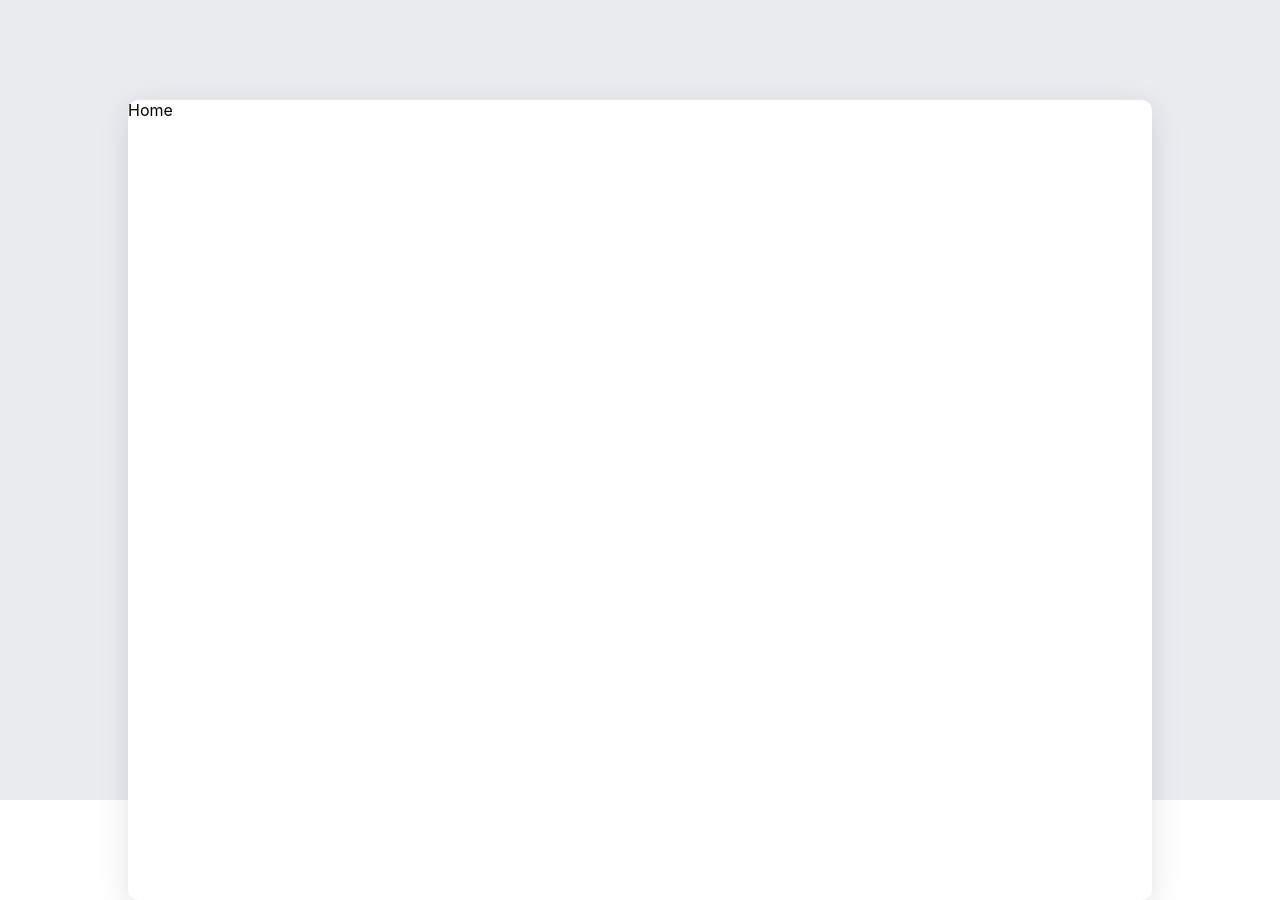
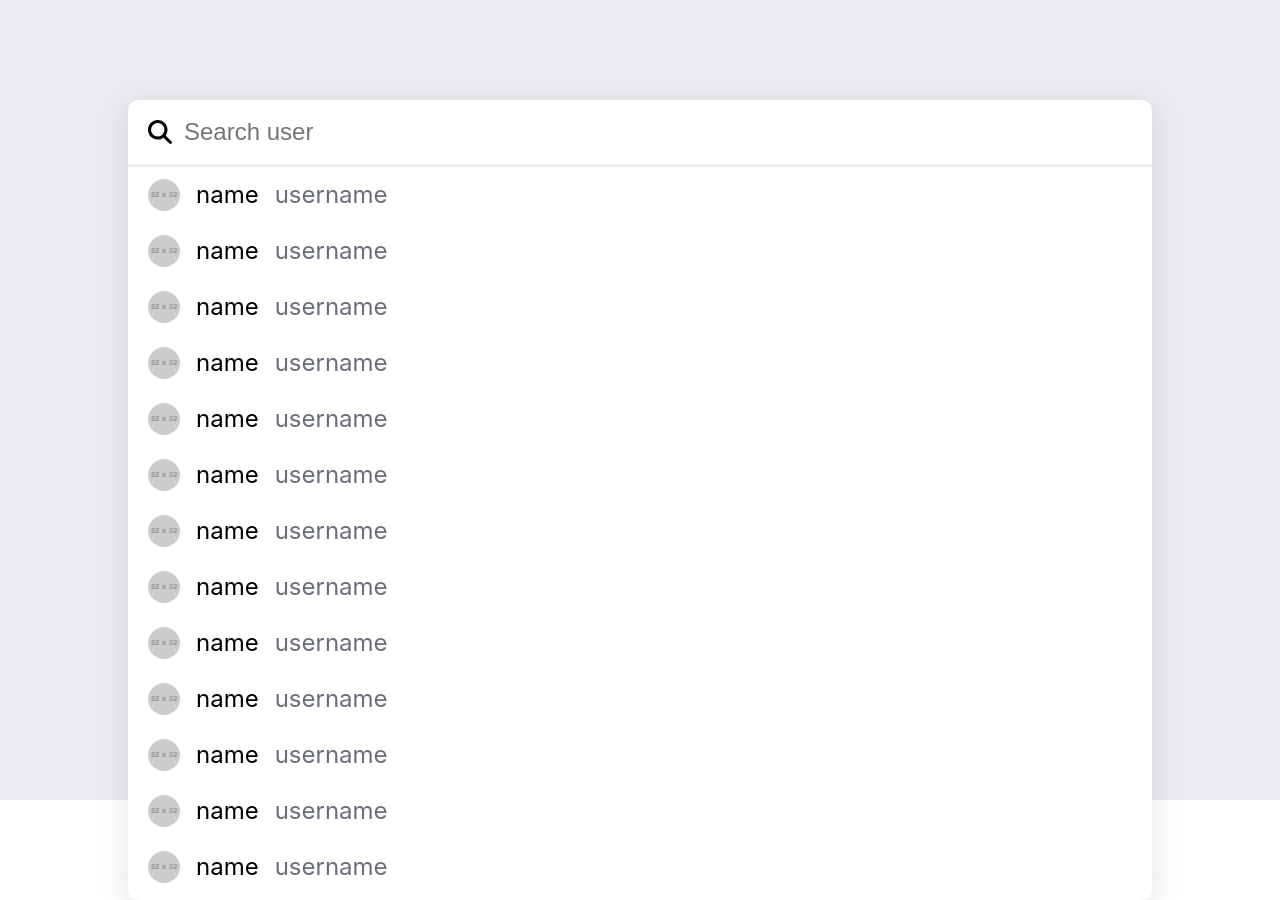
Before and after one commit to ramjak/simple-react-template, a React (Create React App) app: page / in a window 1280 px wide. Built offline with nearby package versions, Linux system fonts and the light colour scheme; the HTML template or start-up script is replaced by a standard one.

Commit message:
feat: base HomePage

```diff
--- a/package.json
+++ b/package.json
@@ -3,6 +3,9 @@
   "version": "0.1.0",
   "private": true,
   "dependencies": {
+    "@fortawesome/fontawesome-svg-core": "^6.1.1",
+    "@fortawesome/free-solid-svg-icons": "^6.1.1",
+    "@fortawesome/react-fontawesome": "^0.2.0",
     "@types/jest": "^27.5.1",
     "@types/node": "^16.11.36",
     "@types/react": "^18.0.9",
--- a/src/index.css
+++ b/src/index.css
@@ -12,3 +12,19 @@ body,
   height: 100%;
   margin: 0;
 }
+
+::-webkit-scrollbar {
+  width: 5px;
+}
+::-webkit-scrollbar-track {
+  background: transparent;
+}
+::-webkit-scrollbar-thumb {
+  background-color: rgba(155, 155, 155, 0.5);
+  border-radius: 20px;
+  border: transparent;
+}
+a {
+  text-decoration: none;
+  color: inherit;
+}
--- a/src/modules/home/HomePage.module.scss
+++ b/src/modules/home/HomePage.module.scss
@@ -0,0 +1,63 @@
+.homePage {
+  display: flex;
+  flex-direction: column;
+  height: 100%;
+}
+.searchBar {
+  border-bottom: 3px solid #efefef;
+  padding: 20px;
+  display: flex;
+}
+.searchIcon {
+  font-size: 24px;
+  vertical-align: middle;
+}
+.input {
+  height: 24px;
+  vertical-align: middle;
+  font-size: 24px;
+  padding: 0;
+  border: 0;
+  line-height: 24px;
+  margin-left: 12px;
+  background-color: transparent;
+  flex: 1 1 0;
+}
+.input:focus {
+  outline: none;
+}
+.result {
+  flex-grow: 1;
+  height: 0;
+  display: flex;
+  padding-bottom: 8px;
+}
+.listUser {
+  height: 100%;
+  overflow-y: scroll;
+  flex: 1;
+}
+.user {
+  display: flex;
+  padding: 12px 20px;
+  line-height: 24px;
+  font-size: 24px;
+  align-items: center;
+  img {
+    border-radius: 100%;
+    margin-right: 16px;
+  }
+  .username {
+    color: #6a6d7a;
+    margin-left: 16px;
+    text-decoration: none;
+  }
+  &:hover {
+    background-color: #f9fbfc;
+    cursor: pointer;
+  }
+}
+//.higlight {
+//  flex: 1;
+//  border-left: 3px solid #efefef;
+//}
--- a/src/modules/home/HomePage.tsx
+++ b/src/modules/home/HomePage.tsx
@@ -1,10 +1,43 @@
 import { FC } from "react";
+import { FontAwesomeIcon } from "@fortawesome/react-fontawesome";
+import { faMagnifyingGlass } from "@fortawesome/free-solid-svg-icons";
 import classes from "./HomePage.module.scss";
+import ROUTES, { Link } from "../../routes";
 
 interface IHomePage {}
 
 const HomePage: FC<IHomePage> = (props) => {
-  return <div>Home</div>;
+  return (
+    <div className={classes.homePage}>
+      <div className={classes.searchBar}>
+        <FontAwesomeIcon
+          icon={faMagnifyingGlass}
+          className={classes.searchIcon}
+        />
+        <input
+          type="text"
+          className={classes.input}
+          placeholder="Search user"
+        />
+      </div>
+      <div className={classes.result}>
+        <div className={classes.listUser}>
+          {Array(20)
+            .fill(true)
+            .map(() => (
+              <Link route={ROUTES.viewUser} params={["test"]}>
+                <div className={classes.user}>
+                  <img src="https://via.placeholder.com/32" alt="" />
+                  <div>name</div>
+                  <div className={classes.username}>username</div>
+                </div>
+              </Link>
+            ))}
+        </div>
+        {/*<div className={classes.higlight}>highlight</div>*/}
+      </div>
+    </div>
+  );
 };
 
 export default HomePage;
```
Also changed, not shown: 1 other file (tests, documents, lock files or other folders).
